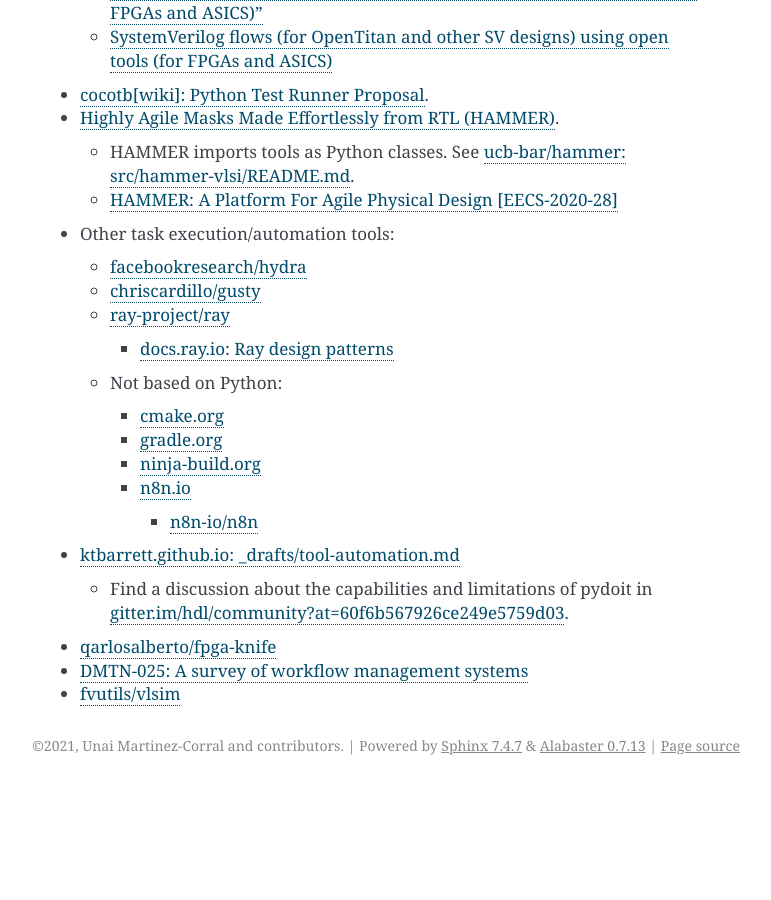
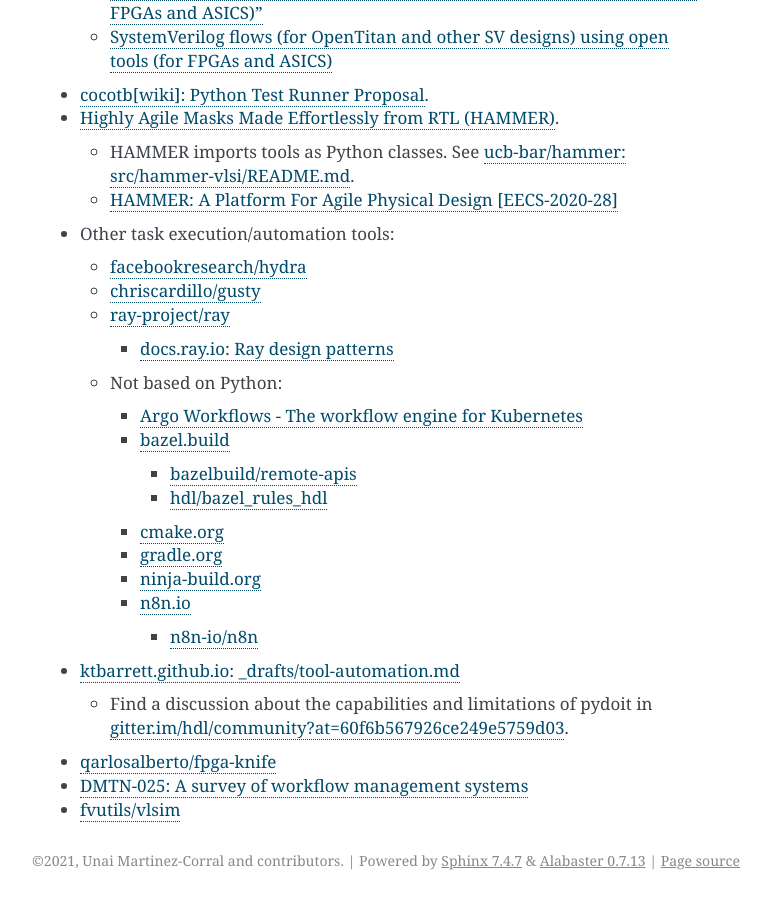
Before and after one commit to umarcor/osvb, a Sphinx documentation site: the page built from doc/apis/tool.rst, in a window 1280 px wide and 900 px high, scrolled down 3329 px. Shown: the whole window, without its empty margins (370-1141 px from the left). Built offline with Sphinx 7.4.7, drawn with Linux system fonts in a browser that asks for light colours; before the commit the page ends 4114 px from its top, so only the background shows below that.

Commit message:
doc/apis/tool: add refs to Argo and Bazel

```diff
--- a/doc/apis/tool.rst
+++ b/doc/apis/tool.rst
@@ -160,6 +160,12 @@
 
   * Not based on Python:
 
+    * `Argo Workflows - The workflow engine for Kubernetes <https://argoproj.github.io/argo-workflows/>`__
+    * `bazel.build <https://bazel.build/>`__
+
+      * `bazelbuild/remote-apis <https://github.com/bazelbuild/remote-apis>`__
+      * `hdl/bazel_rules_hdl <https://github.com/hdl/bazel_rules_hdl>`__
+
     * `cmake.org <https://cmake.org/>`__
     * `gradle.org <https://gradle.org/>`__
     * `ninja-build.org <https://ninja-build.org/>`__
```
